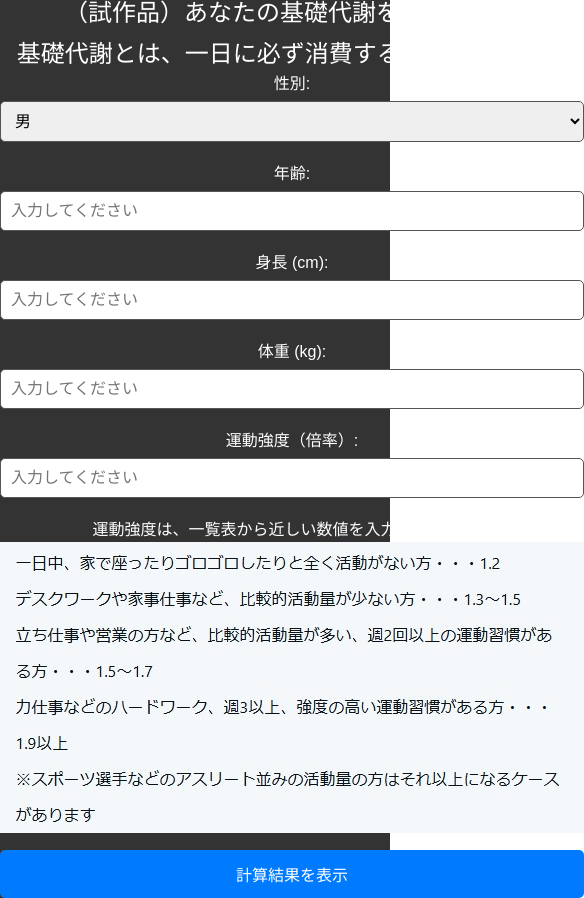
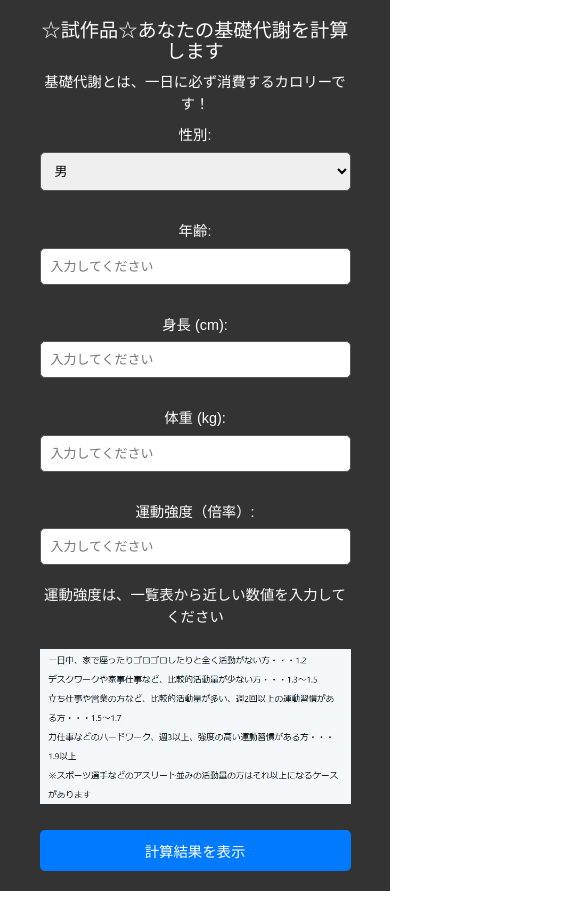
Before and after one commit to y-wkot/BmrFront, a React (Vite) app: page / in a window 390 px wide. Shown: the whole page, 584 px wide, since content can reach past the window. Built offline with nearby package versions, Linux system fonts and the light colour scheme.

Commit message:
241109f7

```diff
--- a/src/App.css
+++ b/src/App.css
@@ -39,42 +39,45 @@
 
 .read-the-docs {
   color: #888;
-} */
-
-/* グローバルスタイルの設定 */
+}
+/* グローバルリセット */
 * {
   box-sizing: border-box;
   margin: 0;
   padding: 0;
 }
 
-body {
+body,
+html {
   font-family: Arial, sans-serif;
   background-color: #333;
   color: #fff;
   text-align: center;
 }
 
-/* コンテナのスタイル */
+/* メインコンテナのスタイル */
 .container {
-  max-width: 600px;
+  width: 90%; /* 画面幅の90%を使用 */
+  max-width: 600px; /* 最大幅を600pxに制限（デスクトップでの横長を防ぐ） */
   margin: 0 auto;
   padding: 20px;
 }
 
-/* タイトルのスタイル */
-h1 {
-  font-size: 1.8em;
+/* テキストスタイル */
+h1,
+h2,
+h3 {
   margin-bottom: 10px;
 }
 
-/* 説明テキスト */
-p {
+/* 各フォームのラベルと入力フィールドのスタイル */
+label {
+  display: block;
+  margin-bottom: 10px;
   font-size: 1em;
-  margin-bottom: 20px;
 }
 
-/* 入力フィールドのスタイル */
+/* インプットとセレクトボックスのスタイル */
 input,
 select {
   width: 100%;
@@ -98,41 +101,39 @@ button {
   margin-top: 10px;
 }
 
-/* ボタンのホバースタイル */
-button:hover {
-  background-color: #0056b3;
+button:disabled {
+  background-color: #555;
+}
+
+/* 画像のスタイル */
+img {
+  max-width: 100%;
+  height: auto;
+  margin-top: 20px;
+}
+
+/* エラーメッセージとローディングのスタイル */
+p {
+  font-size: 0.9em;
+  color: red;
+  margin: 10px 0;
 }
 
 /* 結果表示のスタイル */
 .result {
-  font-size: 1.5em;
+  font-size: 1.2em;
   margin-top: 20px;
 }
 
-/* 運動強度リストのスタイル */
-.activity-level {
-  text-align: left;
-  font-size: 0.9em;
-  line-height: 1.5;
-  margin-top: 20px;
-}
-
-/* レスポンシブ対応（画面幅が600px以下の場合） */
-@media (max-width: 600px) {
+/* 画面幅が768px以下のときの調整 */
+@media (max-width: 768px) {
   h1 {
-    font-size: 1.5em;
+    font-size: 1.4em;
   }
 
-  .container {
-    padding: 10px;
-  }
-
-  .activity-level {
-    font-size: 0.8em;
-  }
-
-  .result {
-    font-size: 1.2em;
+  h2,
+  h3 {
+    font-size: 1em;
   }
 
   button {
@@ -140,3 +141,26 @@ button:hover {
     font-size: 1em;
   }
 }
+
+/* 画面幅が480px以下のときの調整 */
+@media (max-width: 480px) {
+  h1 {
+    font-size: 1.2em;
+  }
+
+  h2,
+  h3 {
+    font-size: 0.9em;
+  }
+
+  button {
+    padding: 10px;
+    font-size: 0.9em;
+  }
+
+  label,
+  input,
+  select {
+    font-size: 0.9em;
+  }
+}
--- a/src/BmrCalculator.tsx
+++ b/src/BmrCalculator.tsx
@@ -61,8 +61,8 @@ const BmrCalculator: React.FC = () => {
   };
 
   return (
-    <div>
-      <h1>（試作品）あなたの基礎代謝を計算します</h1>
+    <div className="container">
+      <h1>☆試作品☆あなたの基礎代謝を計算します</h1>
       <h2>基礎代謝とは、一日に必ず消費するカロリーです！</h2>
       <div>
         <label>
```
